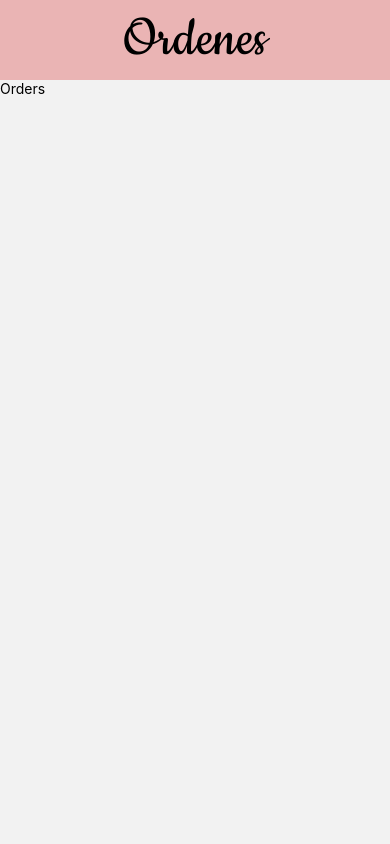
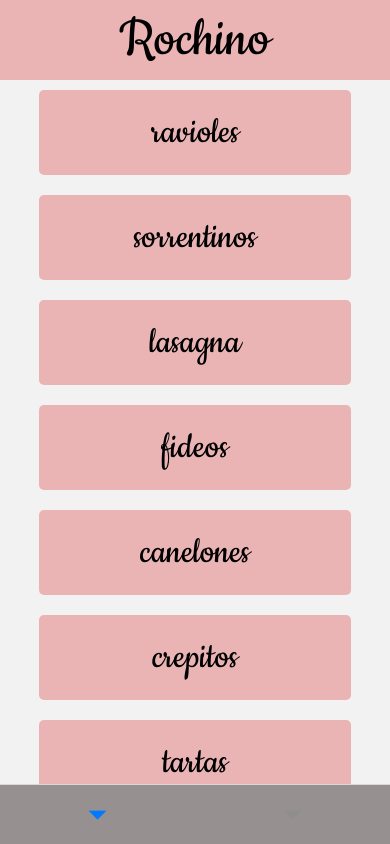
Before and after one commit to BlondaKill/lmwebapp, a React Native app: screen / in a window 390 px wide. Built offline with nearby package versions, Linux system fonts and the light colour scheme.

Commit message:
styles tabBar

```diff
--- a/package.json
+++ b/package.json
@@ -9,6 +9,7 @@
     "web": "expo start --web"
   },
   "dependencies": {
+    "@react-navigation/bottom-tabs": "^6.5.12",
     "@react-navigation/native": "^6.1.10",
     "@react-navigation/native-stack": "^6.9.18",
     "expo": "~50.0.6",
--- a/src/navigation/MainNavigator.js
+++ b/src/navigation/MainNavigator.js
@@ -1,17 +1,40 @@
+import { StyleSheet } from 'react-native';
 import { NavigationContainer } from '@react-navigation/native';
+import { createBottomTabNavigator } from '@react-navigation/bottom-tabs'
 import ShopStack from './ShopStack';
 import CartStack from './CartStack';
 import OrdersStack from './OrdersStack';
+import colors from '../utility/globals/colors';
 
-
+const Tab = createBottomTabNavigator();
 
 const MainNavigator = () => {
     return (
         <NavigationContainer>
-            <OrdersStack/>
+            <Tab.Navigator
+                initialRouteName='ShopStack'
+                screenOptions={{
+                    headerShown: false,
+                    tabBarShowLabel: false,
+                    tabBarStyle: styles.tabBar
+                }}
+            >
+                <Tab.Screen name='ShopStack' component={ShopStack}/>
+                <Tab.Screen name='CartStack' component={CartStack}/>
+            </Tab.Navigator>
         </NavigationContainer>
 
     )
 }
 
 export default MainNavigator
+
+const styles = StyleSheet.create({
+    tabBar:{
+        backgroundColor: colors.grey,
+        height: 60
+    }
+
+
+
+})
```
Also changed, not shown: 1 other file (tests, documents, lock files or other folders).
